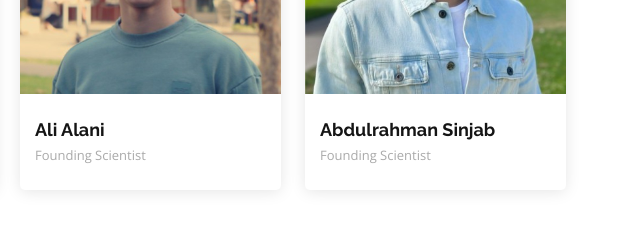
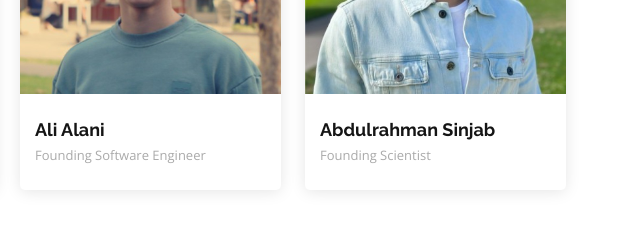
Before and after one commit to targimo/website, a plain HTML site: page index.html in a window 1280 px wide. Shown: the part 2606-2846 px from the top of the page, 632-1272 px from the left. Drawn offline with nearby package versions, Linux system fonts and the light colour scheme.

Commit message:
Update index.html

```diff
--- a/index.html
+++ b/index.html
@@ -580,7 +580,7 @@
               </div>
               <div class="member-info">
                 <h4>Ali Alani</h4>
-                <span>Founding Scientist</span>
+                <span>Founding Software Engineer</span>
               </div>
             </div>
           </div>
```
